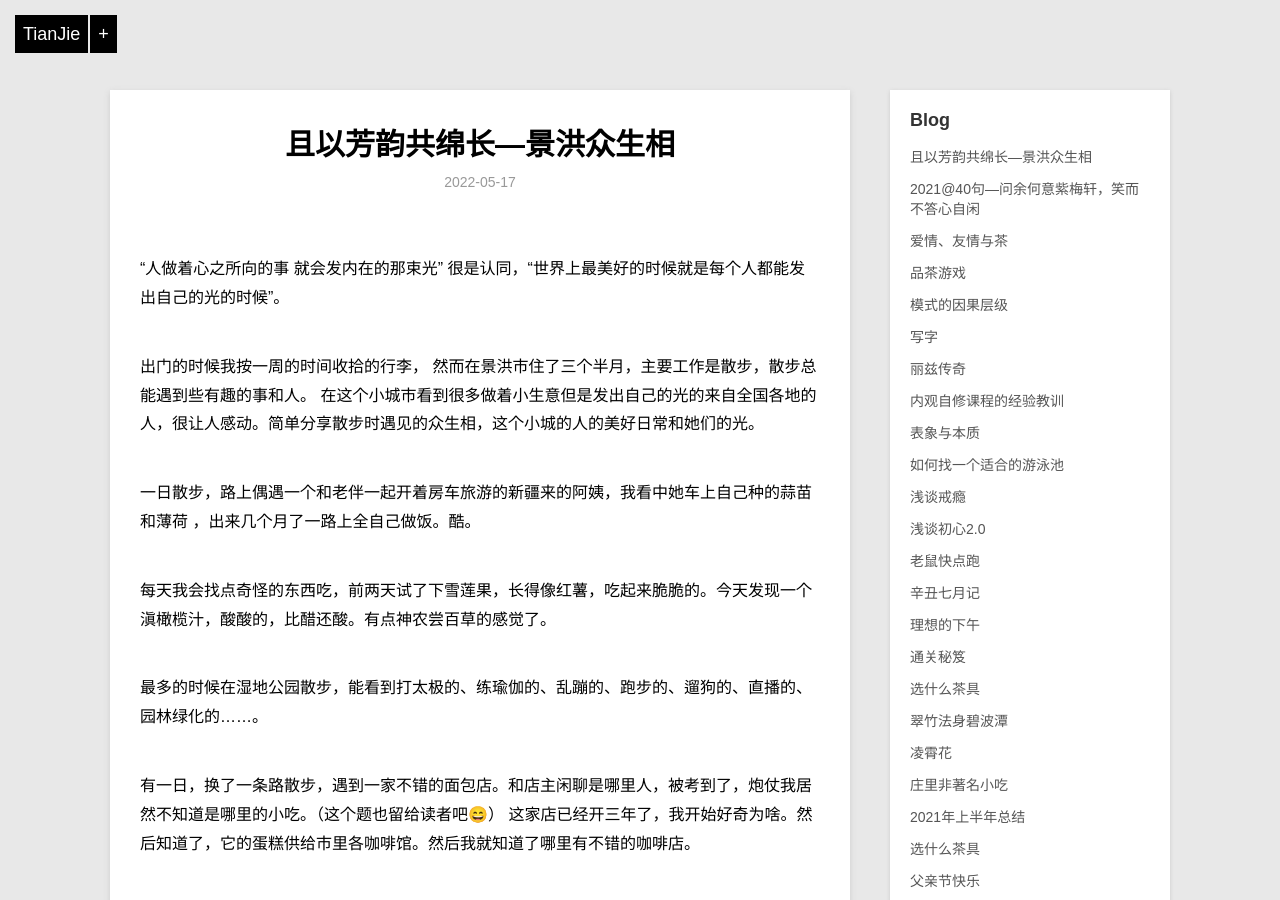
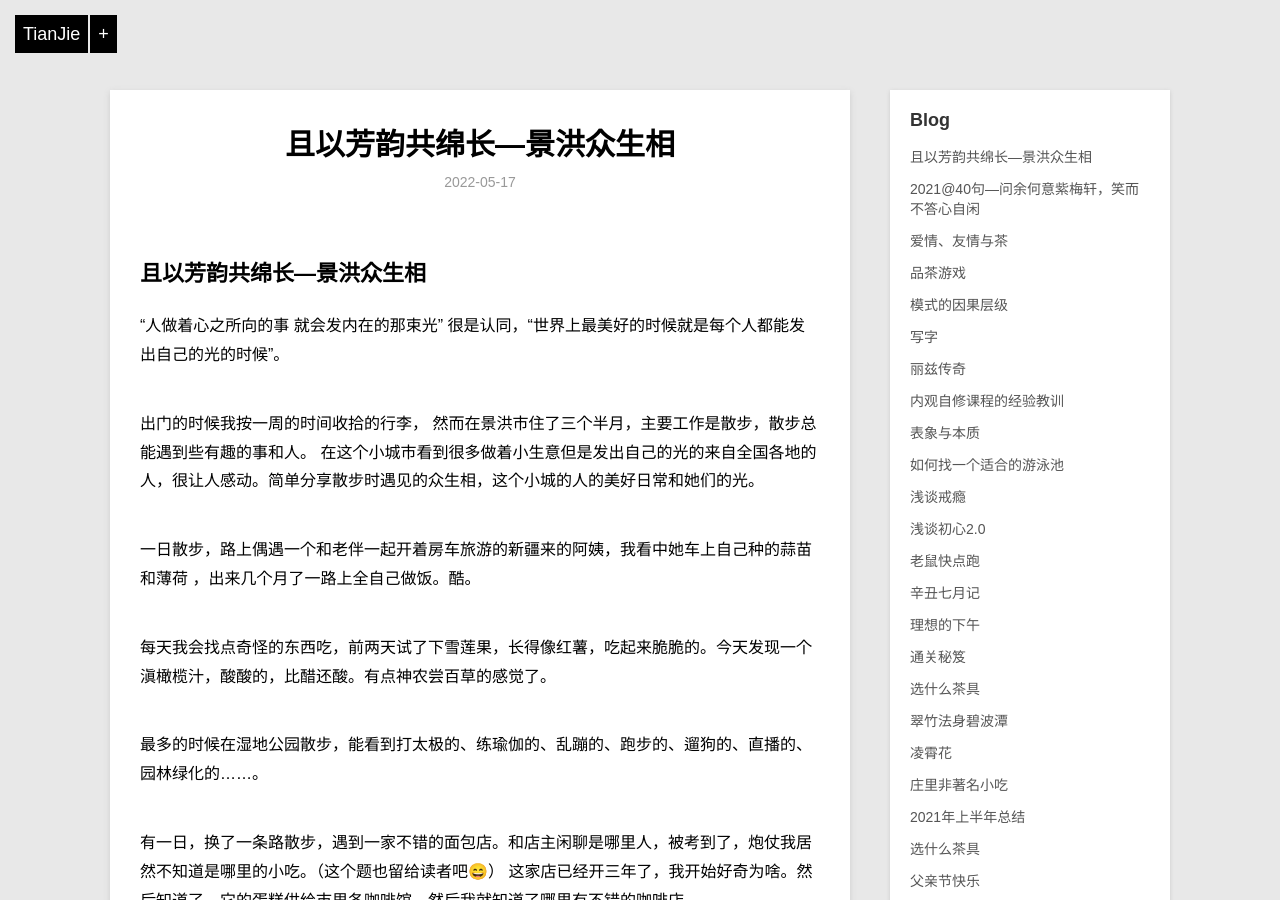
Before and after one commit to violettianjie/violettianjie.github.io, a Jekyll site: the page built from _posts/blog/2022-05-17-jinghongpeople.md, in a window 1280 px wide and 900 px high. Built offline with Jekyll 4.4.1, drawn with Linux system fonts in a browser that asks for light colours.

Commit message:
Update 2022-05-17-jinghongpeople.md

```diff
--- a/_posts/blog/2022-05-17-jinghongpeople.md
+++ b/_posts/blog/2022-05-17-jinghongpeople.md
@@ -4,6 +4,8 @@ title: " 且以芳韵共绵长—景洪众生相 "
 description: "景洪众生相"
 category: blog
 ---
+
+## 且以芳韵共绵长—景洪众生相
 
 “人做着心之所向的事 就会发内在的那束光” 很是认同，“世界上最美好的时候就是每个人都能发出自己的光的时候”。
 
```
